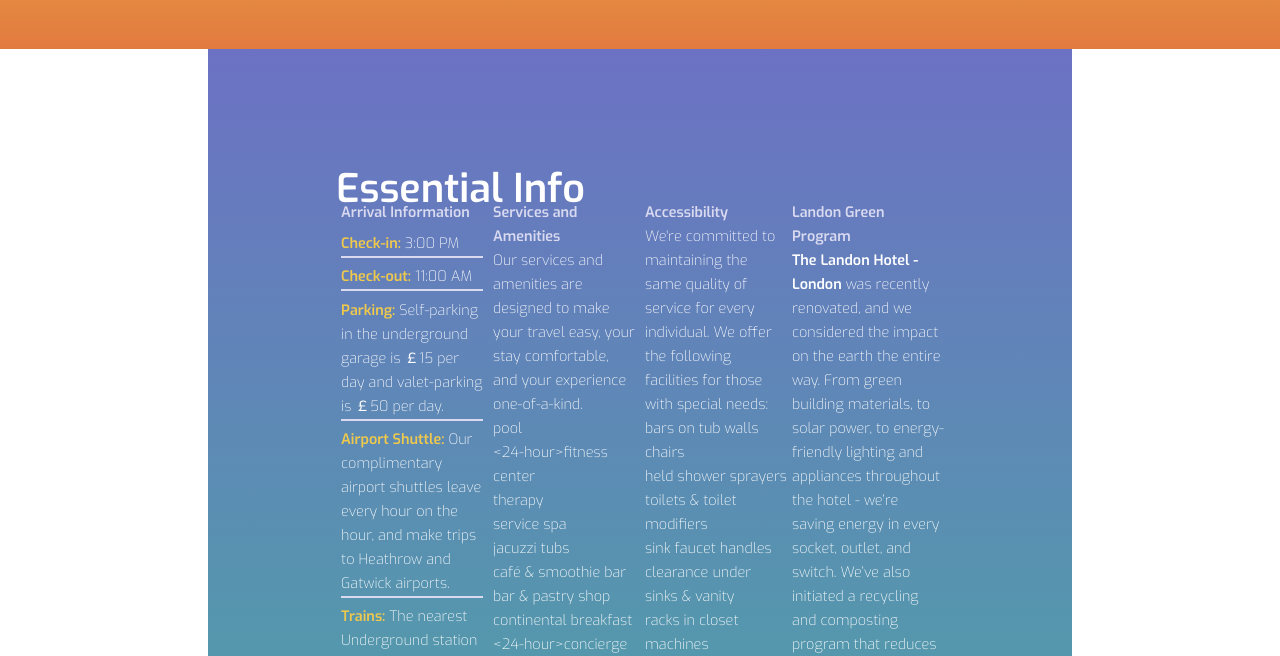
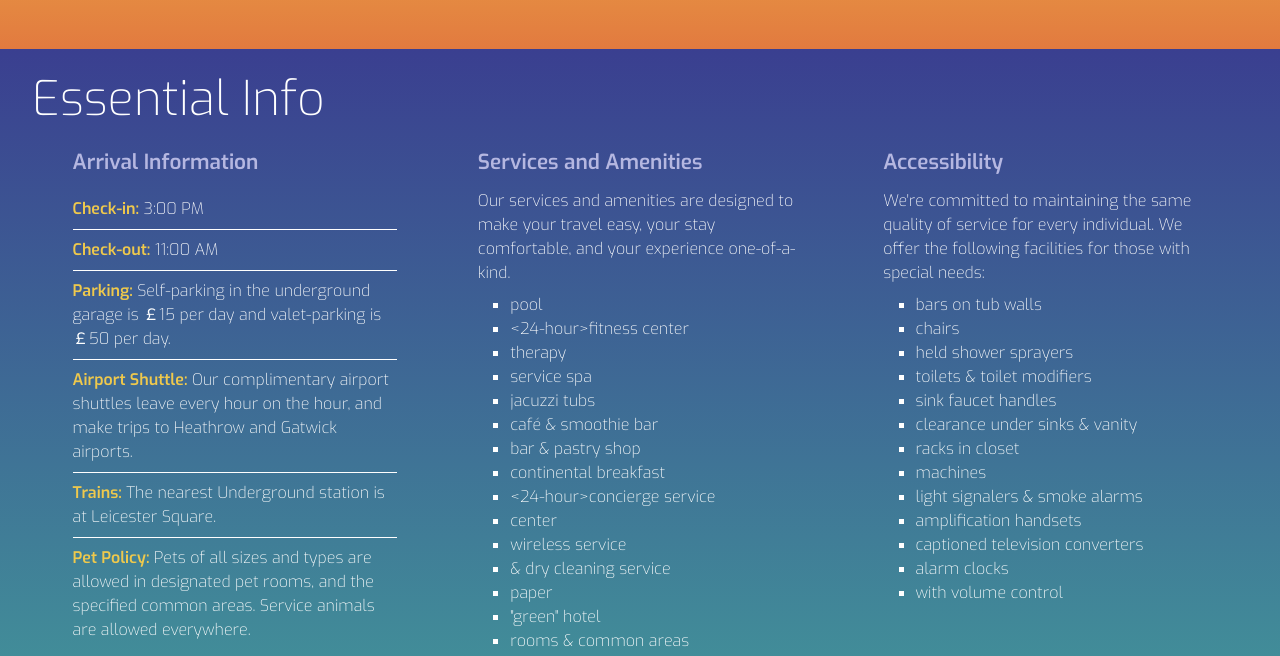
Before and after one commit to pjsinco/single-page-responsive-play, a website: page index.html in a window 1280 px wide. Shown: the part 690-1346 px from the top of the page. Drawn offline with Linux system fonts and the light colour scheme.

Commit message:
styles #useful info with ray vl's help

```diff
--- a/_/components/jade/index.jade
+++ b/_/components/jade/index.jade
@@ -44,7 +44,7 @@
       article.heading
         h1 Essential Info
       article#usefulinfo
-        section.checklist#arrivalinfo
+        section#arrivalinfo
           h2 Arrival Information
           ul
             li #[strong Check-in&#58;] 3:00 PM
--- a/_/components/sass/_layout.scss
+++ b/_/components/sass/_layout.scss
@@ -9,3 +9,21 @@
   padding: 1.25em 0;
 
 }
+
+article:not(.fullheight) {
+  @include container(95%);
+
+}
+
+@media #{$medium-only} {
+  article {
+    @include container;
+  }
+
+} // medium-only
+
+@media #{$large-up} {
+
+  padding: 10% 0;
+
+} // large-up
--- a/_/components/sass/modules/_hotelinfo.scss
+++ b/_/components/sass/modules/_hotelinfo.scss
@@ -1,49 +1,107 @@
 #hotelinfo {
-  @include container;
 
   @include background-image(
-    linear-gradient(top, $purple, $green)
+    linear-gradient(top, darken($purple, 20), $green)
   );
 
-  padding: 10%;
+  padding-top: 3%;
 
   color: $light;
-  font-size: .9em;
 
-  li strong {
-    color: $yellow;
-  }
-
-  #arrivalinfo {
-    li {
-      border-bottom: 2px solid lighten($purple, 30);
-      margin-top: .5em;
-      margin-bottom: .5em;
-    }
-  }// #arrivalinfo
-
-  h1 {
+  #{headings()} {
     color: $light;
   }
 
+  h1 {
+    font-size: 3em;
+    font-weight: $thin;
+    margin-bottom: .5em;
+  } // h1
+
   h2 {
-    color: lighten($purple, 30);
+    font-size: 1.3em;
+    line-height: 1.4em;
+    padding-top: .6em;
+    padding-bottom: .6em;
+    color: lighten($purple, 20);
+  } // h2
+
+  p,
+  li {
+    font-size: 1em;
+    line-height: 1.5em;
+  } // p
+
+  p {
+    margin-bottom: .5em;
   }
 
-  .checklist {
+  ul {
+    list-style: square;
+    margin-left: 10%;
+    line-height: 1.1em;
+    margin-bottom: 0.45em;
+  } // ul
+
+  #usefulinfo {
+    @include clearfix;
+
     @media #{$medium-only} {
-      &#services,
-      &#accessibility {
-        @include span(6);
+      .checklist {
+        @include span(1 of 2);
+
+      } // .checklist
+    } // $medium-only
+
+    @media #{$large-up} {
+      section {
+        @include span(1 of 3);
+
+      } // section
+    } // $large-up
+  } // #usefulinfo
+
+  #arrivalinfo {
+    ul {
+      margin: 0;
+    }
+    li {
+      list-style: none;
+      border-top: 1px solid $light;
+      padding: .5em 0;
+      margin-left: 0;
+      &:first-child {
+        border: none;
       }
+    } // li
+    strong {
+      color: $yellow;
     }
-    @media #{$large-up} {
-      @include span(3);
+  } // #arrivalinfo
+
+  #greenprogram {
+
+    padding: 3%;
+    border: 1px solid $light;
+    @include border-radius(20px);
+
+    margin-top: .6em;
+
+    background-color: rgba(darken($green, 30), 0.5);
+
+    @media #{$xlarge-up} {
+      @include background-image(image-url('misc/greenplanet.png'));
+      @include background-size(400px);
+      background-repeat: no-repeat;
+      background-position: 120% 50%;
+      padding-right: 27%
     }
 
-  }
 
+    h2 {
+      color: $light;
+    }
 
-
+  } // greenprogram
 
 } // #hotelinfo
```
Also changed, not shown: _/css/styles.css, index.html.
